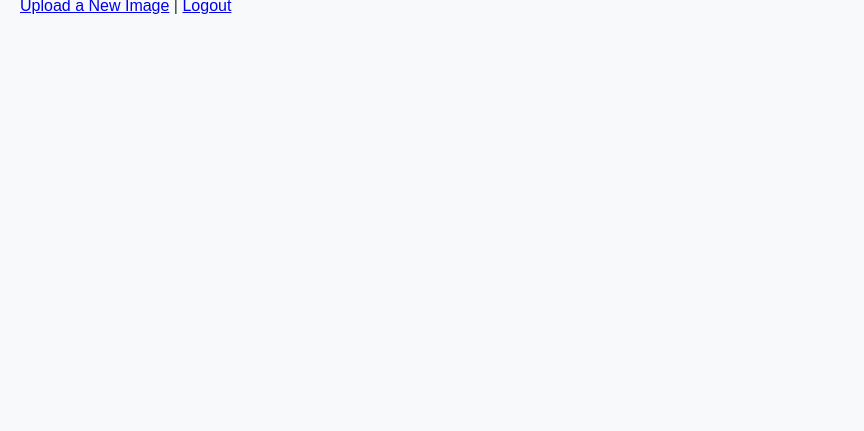
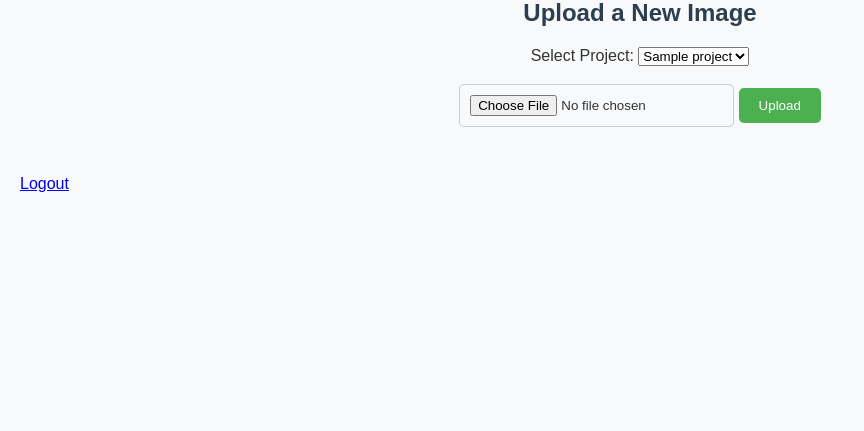
Before and after one commit to InfraVue/infravue-flask-app, a Flask app: template templates/dashboard.html in a window 1280 px wide. Shown: the part 369-800 px from the top of the page, without its empty margins (0-864 px from the left). Run offline with Flask 3, Linux system fonts and the light colour scheme; the template is opened without the code that fills it: most values are stand-ins (such as "Sample title", 1, 10 or a date in 2020).

Commit message:
Update dashboard.html

```diff
--- a/templates/dashboard.html
+++ b/templates/dashboard.html
@@ -37,8 +37,20 @@
     <p>You haven't uploaded any images yet.</p>
   {% endif %}
 
+  <h2>Upload a New Image</h2>
+  <form action="{{ url_for('upload_image_for_dashboard') }}" method="post" enctype="multipart/form-data">
+    <label for="project">Select Project:</label>
+    <select name="project_id" id="project" required>
+      {% for project in projects %}
+        <option value="{{ project.id }}">{{ project.name }}</option>
+      {% endfor %}
+    </select>
+    <br><br>
+    <input type="file" name="image" required>
+    <button type="submit">Upload</button>
+  </form>
+
   <br>
-  <a href="{{ url_for('upload_image', project_id=user.projects[0].id if user.projects else 0) }}">Upload a New Image</a> |
   <a href="{{ url_for('logout') }}">Logout</a>
 </body>
 </html>
```
